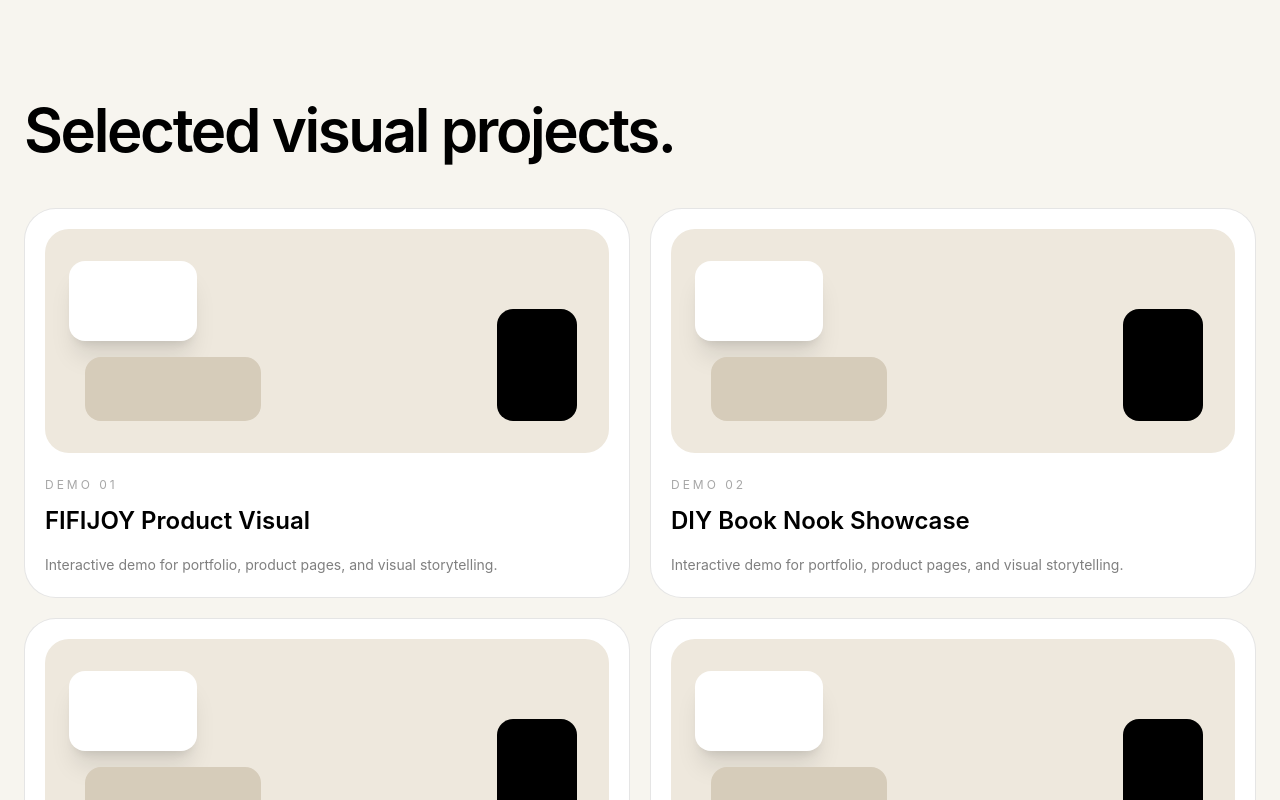
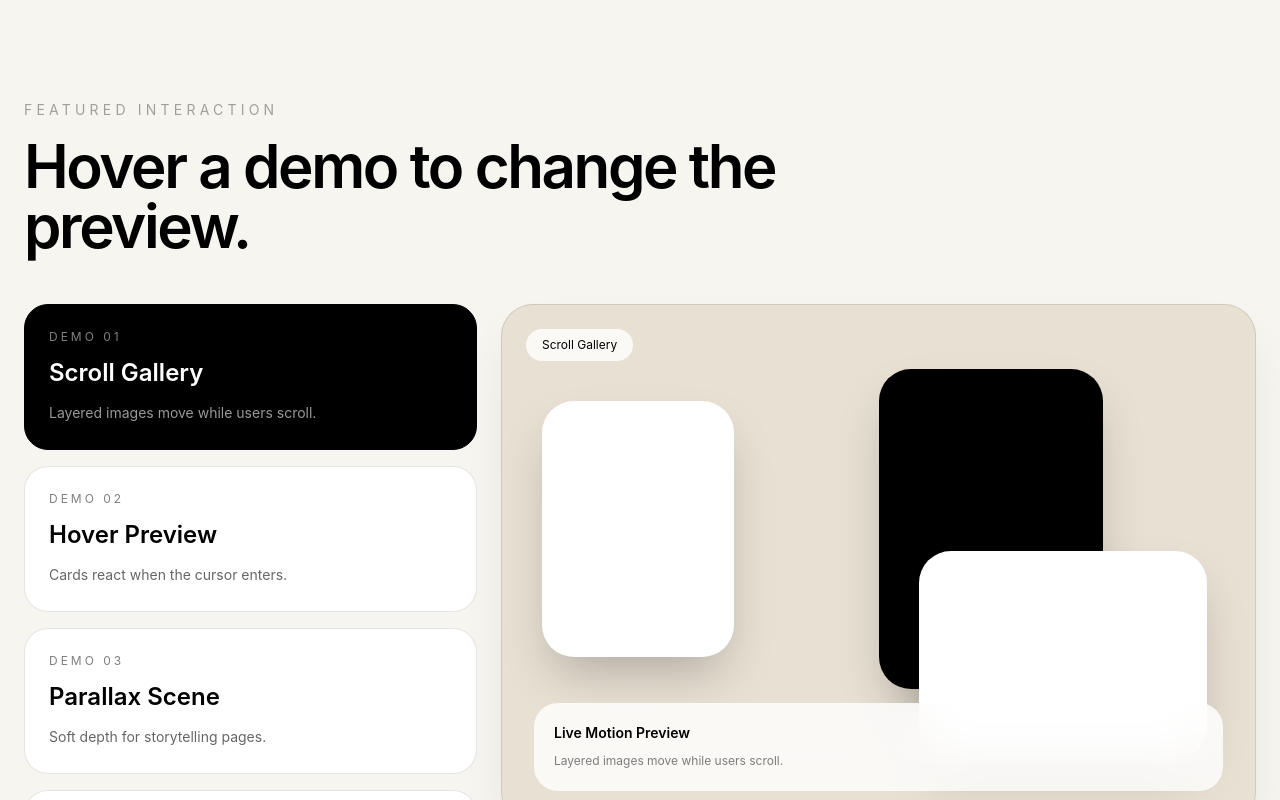
Before and after one commit to hwazzaaz-cyber/interactive-portfolio, a Next.js app: page / in a window 1280 px wide. Shown: the part 1980-2780 px from the top of the page. Built offline with nearby package versions, Linux system fonts and the light colour scheme.

Commit message:
add featured interaction

```diff
--- a/app/page.tsx
+++ b/app/page.tsx
@@ -1,3 +1,5 @@
+import Featured from "@/components/Featured";
+
 const effects = [
    "Scroll Gallery",
    "Hover Preview",
@@ -103,6 +105,8 @@
          </div>
        </section>
 
+       <Featured />
+
        <section id="projects" className="px-6 py-24">
          <div className="mx-auto max-w-7xl">
            <h2 className="mb-12 text-4xl font-semibold tracking-[-0.04em] md:text-6xl">
--- /dev/null
+++ b/components/Featured.tsx
@@ -0,0 +1,65 @@
+"use client";
+ import { useState } from "react";
+
+ const demos = [
+   ["Scroll Gallery", "Layered images move while users scroll."],
+   ["Hover Preview", "Cards react when the cursor enters."],
+   ["Parallax Scene", "Soft depth for storytelling pages."],
+   ["Video Cards", "A media-first layout for short videos."],
+ ];
+
+ export default function Featured() {
+   const [active, setActive] = useState(0);
+   const cur = demos[active];
+
+   return (
+     <section id="featured" className="px-6 py-24">
+       <div className="mx-auto max-w-7xl">
+         <p className="mb-4 text-sm uppercase tracking-[0.3em] text-black/35">
+           Featured Interaction
+         </p>
+
+         <h2 className="mb-12 max-w-4xl text-4xl font-semibold tracking-[-0.04em] md:text-6xl">
+           Hover a demo to change the preview.
+         </h2>
+
+         <div className="grid gap-6 md:grid-cols-[0.75fr_1.25fr]">
+           <div className="grid gap-4">
+             {demos.map((item, i) => (
+               <button
+                 key={item[0]}
+                 onMouseEnter={() => setActive(i)}
+                 className={`rounded-3xl border p-6 text-left transition duration-300 ${
+                   active === i
+                     ? "border-black bg-black text-white"
+                     : "border-black/10 bg-white hover:-translate-y-1"
+                 }`}
+               >
+                 <p className="text-xs uppercase tracking-[0.25em] opacity-50">
+                   Demo 0{i + 1}
+                 </p>
+                 <h3 className="mt-3 text-2xl font-semibold">{item[0]}</h3>
+                 <p className="mt-3 text-sm leading-6 opacity-60">{item[1]}</p>
+               </button>
+             ))}
+           </div>
+
+           <div className="group relative h-[520px] overflow-hidden rounded-[2rem] border border-black/10 bg-[#e8e0d3] shadow-2xl shadow-black/10">
+             <div className="absolute left-6 top-6 z-10 rounded-full bg-white/80 px-4 py-2 text-xs backdrop-blur">
+               {cur[0]}
+             </div>
+
+             <div className="absolute left-10 top-24 h-64 w-48 rounded-[2rem] bg-white shadow-2xl transition duration-700 group-hover:translate-x-10 group-hover:-rotate-6" />
+             <div className="absolute left-1/2 top-16 h-80 w-56 rounded-[2rem] bg-black shadow-2xl transition duration-700 group-hover:-translate-y-6 group-hover:rotate-6" />
+             <div className="absolute bottom-16 right-12 h-52 w-72 rounded-[2rem] bg-white shadow-2xl transition duration-700 group-hover:-translate-x-10 group-hover:translate-y-4" />
+
+             <div className="absolute bottom-8 left-8 right-8 rounded-3xl bg-white/80 p-5 backdrop-blur-xl">
+               <p className="text-sm font-semibold">Live Motion Preview</p>
+               <p className="mt-2 text-xs leading-5 text-black/50">{cur[1]}</p>
+             </div>
+           </div>
+         </div>
+       </div>
+     </section>
+   );
+ }
```
